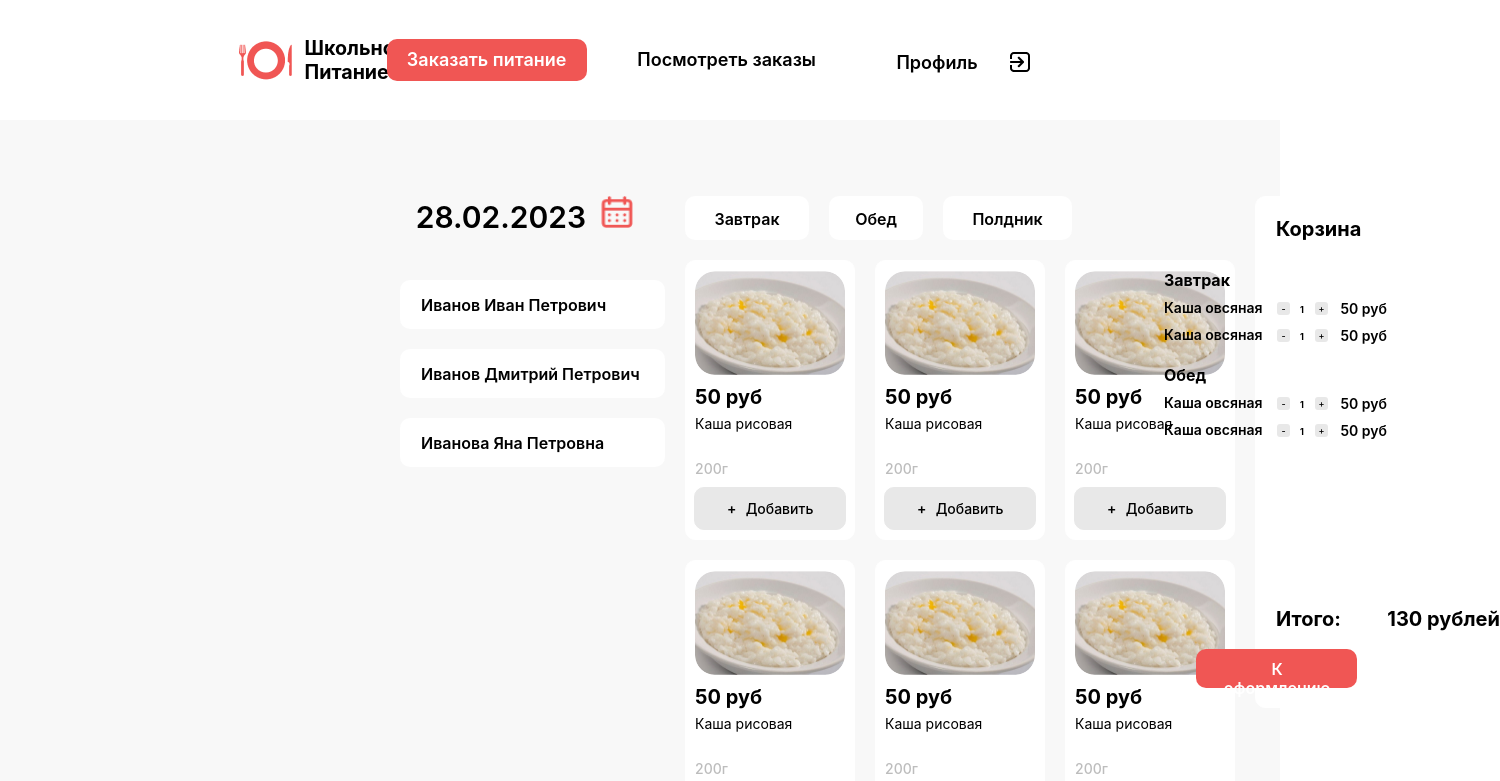
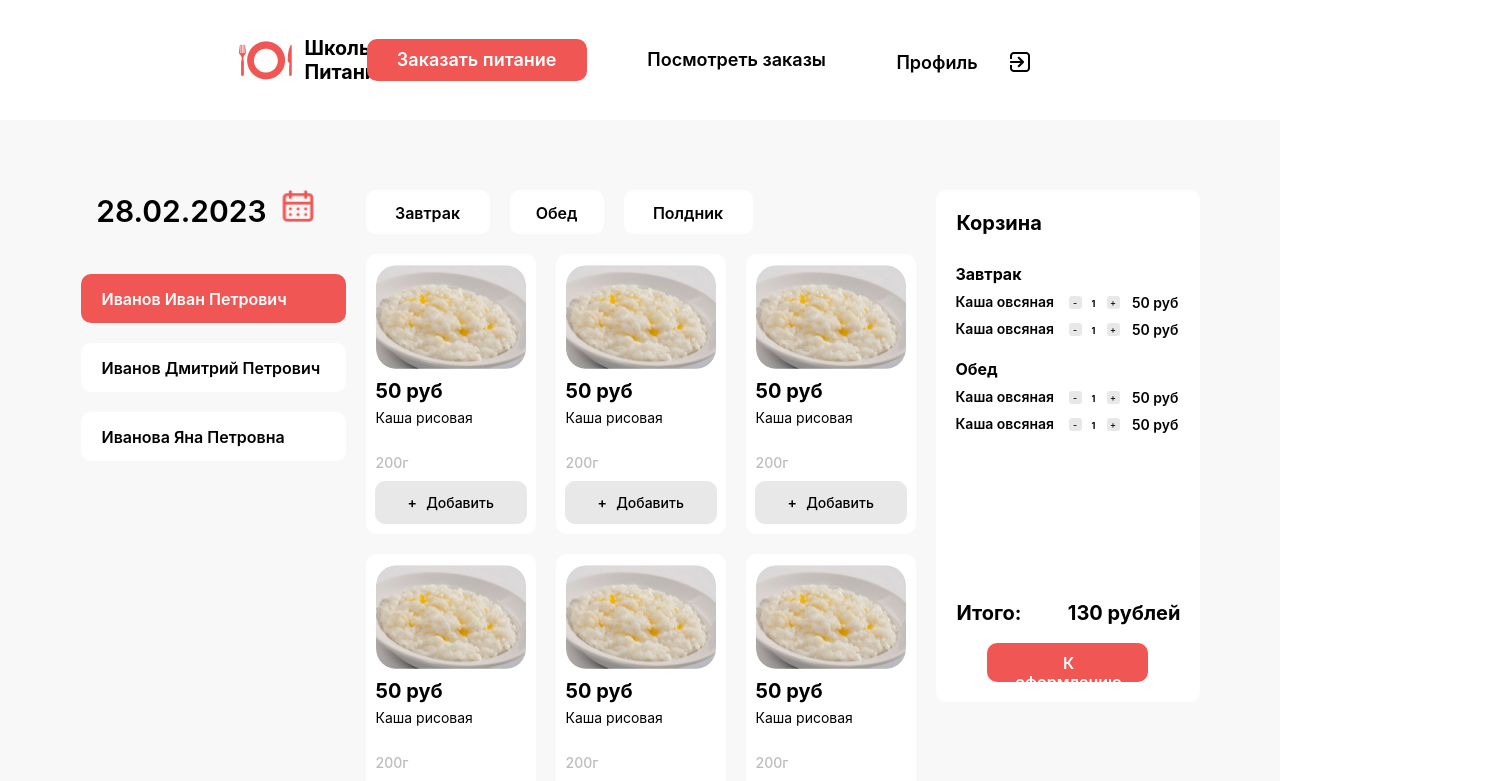
Before and after one commit to InFoodRTF/alfa-food-front, a React (Create React App) app: page / in a window 1280 px wide. Shown: the top 781 px of the page, 1500 px wide, since content can reach past the window. Built offline with nearby package versions, Linux system fonts and the light colour scheme.

Commit message:
переключение кнопок в navibar, рефакторинг дизайна в App.tsx

```diff
--- a/src/App.tsx
+++ b/src/App.tsx
@@ -18,7 +18,15 @@ function App() {
       </head>
       <body style={{background:"#F8F8F8"}}>
         <Navibar/>
-        <div style={{display: "flex", flexDirection: "row", gap: "20px", paddingLeft: "400px", paddingTop: "76px"}}>
+        <div style={{
+            display: "flex",
+            flexDirection: "row",
+            gap: "20px",
+            width: "1119px",
+            marginTop: "70px",
+            marginLeft: "auto",
+            marginRight: "auto"
+        }}>
             <LeftMenu/>
             <div style={{display: "flex", flexDirection: "column", gap: "20px"}}>
                 <FilterFoodItem/>
--- a/src/Components/LeftMenuItem/LeftButtonItem.module.css
+++ b/src/Components/LeftMenuItem/LeftButtonItem.module.css
@@ -6,16 +6,18 @@
     background: white !important;
     text-align: left;
     border-radius: 10px;
-}
-
-.buttonText{
     font-family: 'Inter', sans-serif;
     font-style: normal;
     font-weight: 600;
     font-size: 16px;
-    color: black;
+    color: black !important;
     flex: none;
     order: 0;
     flex-grow: 0;
     margin: 0;
 }
+
+.red{
+    background-color: #F05654 !important;
+    color: white !important;
+}
--- a/src/Components/LeftMenuItem/LeftButtonItem.tsx
+++ b/src/Components/LeftMenuItem/LeftButtonItem.tsx
@@ -3,10 +3,12 @@ import styles from "./LeftButtonItem.module.css";
 import {Button} from "react-bootstrap";
 
 
-export const LeftButtonItem = ({h = 0, w = 0, text = ""}) => {
+export const LeftButtonItem = ({h = 0, w = 0, text = "", classEl = "", funBtn = function () {
+
+}}) => {
     return(
-        <Button variant={''} bsPrefix={''} className={styles.orderButton} style={{width: `${w}px`, height: `${h}px`}}>
-            <p className={styles.buttonText}>{text}</p>
+        <Button variant={''} bsPrefix={''} className={classEl} style={{width: `${w}px`, height: `${h}px`}}>
+           {text}
         </Button>
     )
 }
--- a/src/Components/LeftMenuItem/LeftMenu.tsx
+++ b/src/Components/LeftMenuItem/LeftMenu.tsx
@@ -1,17 +1,19 @@
-import React from "react";
+import React, {useState} from "react";
 import LeftButtonItem from "./LeftButtonItem";
 import {Calendar} from "../Calendar/Calendar";
+import {getChildOrder} from "../../utils";
+import styles from "./LeftButtonItem.module.css";
 
 
-export class LeftMenu extends React.Component{
+export class LeftMenu extends React.Component{ //создать массив из кнопок и через объекты менять class на onClick
     render() {
         return(
             <div style={{display: "flex", flexDirection: "column", gap: "52px"}}>
                 <Calendar/>
                 <div style={{display: "flex", flexDirection: "column", gap: "20px"}}>
-                    <LeftButtonItem w={265} h={49} text={"Иванов Иван Петрович"}/>
-                    <LeftButtonItem w={265} h={49} text={"Иванов Дмитрий Петрович"}/>
-                    <LeftButtonItem w={265} h={49} text={"Иванова Яна Петровна"}/>
+                    <LeftButtonItem w={265} h={49} text={"Иванов Иван Петрович"} classEl={[styles.orderButton, styles.red].join(" ")}/>
+                    <LeftButtonItem w={265} h={49} text={"Иванов Дмитрий Петрович"} classEl={styles.orderButton}/>
+                    <LeftButtonItem w={265} h={49} text={"Иванова Яна Петровна"} classEl={styles.orderButton}/>
                 </div>
             </div>
         )
--- a/src/Components/Navbar/Navibar.module.css
+++ b/src/Components/Navbar/Navibar.module.css
@@ -91,33 +91,27 @@
     bottom: 24.17%;
 }
 
-.navItemFood{
+.red{
+    background: #F05654 !important;
+    color: #FFFFFF !important;
+}
+
+.navItem{
     display: flex;
     flex-direction: row;
-    align-items: flex-start;
+    align-items: center;
     justify-content: center;
     text-align: center;
     padding: 10px 20px;
     gap: 10px;
-    width: 200px;
+    width: 220px;
     height: 42px;
 
 
     /* red */
-
-    background: #F05654 !important;
     border-radius: 10px;
 
     /* Inside auto layout */
-
-    flex: none;
-    order: 0;
-    flex-grow: 0;
-}
-
-.navLinkFood {
-    width: 200px;
-    height: 22px;
     font-family: 'Inter', sans-serif;
     font-style: normal;
     font-weight: 600;
@@ -128,69 +122,12 @@
 
     /* white */
 
-    color: #FFFFFF !important;
+    color: black;
 
-
+    flex: none;
+    flex-grow: 0;
     /* Inside auto layout */
 
-    flex: none;
-    order: 0;
-    flex-grow: 0;
-}
-
-
-.navLinkFood:hover {
-    color: #FFFFFF !important;
-}
-
-.navLinkFood:active {
-    color: #FFFFFF !important;
-}
-
-.navLinkOrder{
-    width: 180px;
-    height: 22px;
-    text-align: center;
-    font-family: 'Inter', sans-serif;
-    font-style: normal;
-    font-weight: 600;
-    font-size: 18px;
-    line-height: 22px;
-    /* identical to box height */
-
-
-    /* black */
-
-    color: #000000;
-
-
-    /* Inside auto layout */
-
-    flex: none;
-    order: 0;
-    flex-grow: 0;
-}
-
-.navLinkOrder:hover{
-    color: black;
-}
-
-.navItemOrder{
-    display: flex;
-    flex-direction: row;
-    align-items: center;
-    justify-content: center;
-    gap: 10px;
-
-    width: 200px;
-    height: 42px;
-
-
-    /* Inside auto layout */
-
-    flex: none;
-    order: 1;
-    flex-grow: 0;
 }
 
 .navItemProfile{
--- a/src/Components/Navbar/Navibar.tsx
+++ b/src/Components/Navbar/Navibar.tsx
@@ -7,6 +7,24 @@ import logo from "./Img/Mask group.png";
 
 export class Navibar extends React.Component{
     render() {
+        const orderMeals = () => {
+            const order = document.getElementById('order')
+            const watch = document.getElementById('watch')
+            if (order !== null && watch !== null && watch.classList.contains(styles.red)) {
+                order.classList.toggle(styles.red)
+                watch.classList.remove(styles.red)
+            }
+        }
+
+        const orderWatch = () => {
+            const order = document.getElementById('order')
+            const watch = document.getElementById('watch')
+            if (order !== null && watch !== null && order.classList.contains(styles.red)) {
+                order.classList.remove(styles.red)
+                watch.classList.toggle(styles.red)
+            }
+        }
+
         return (
             <Navbar collapseOnSelect expand={"lg"} className={styles.navbarCustom}>
                 <Nav.Item className={styles.navBrand}>
@@ -14,8 +32,8 @@ export class Navibar extends React.Component{
                     <p className={styles.textBrand}>Школьное Питание</p>
                 </Nav.Item>
                 <Nav.Item className={styles.navBlock}>
-                    <Nav.Item className={styles.navItemFood}><Nav.Link bsPrefix={''} className={styles.navLinkFood}>Заказать питание</Nav.Link></Nav.Item>
-                    <Nav.Item className={styles.navItemOrder}><Nav.Link className={styles.navLinkOrder}>Посмотреть заказы</Nav.Link></Nav.Item>
+                    <Nav.Link className={[styles.navItem, styles.red].join(' ')} id={'order'} onClick={orderMeals}>Заказать питание</Nav.Link>
+                    <Nav.Link className={styles.navItem} id={'watch'} onClick={orderWatch}>Посмотреть заказы</Nav.Link>
                 </Nav.Item>
                 <Nav.Item className={styles.navBlockRight}>
                     <Nav.Item className={styles.navItemProfile}><Nav.Link className={styles.navLinkProfile}>Профиль</Nav.Link></Nav.Item>
--- /dev/null
+++ b/src/utils.ts
@@ -0,0 +1,9 @@
+import React, {useState} from "react";
+import styles from "./Components/LeftMenuItem/LeftButtonItem.module.css";
+
+
+export const getChildOrder = (classEl: JSX.Element) => { // возможно не пригодится
+    if (classEl.props.classEl === styles.orderButton){
+        classEl.props.classList.toggle(styles.red)
+    }
+}
```
